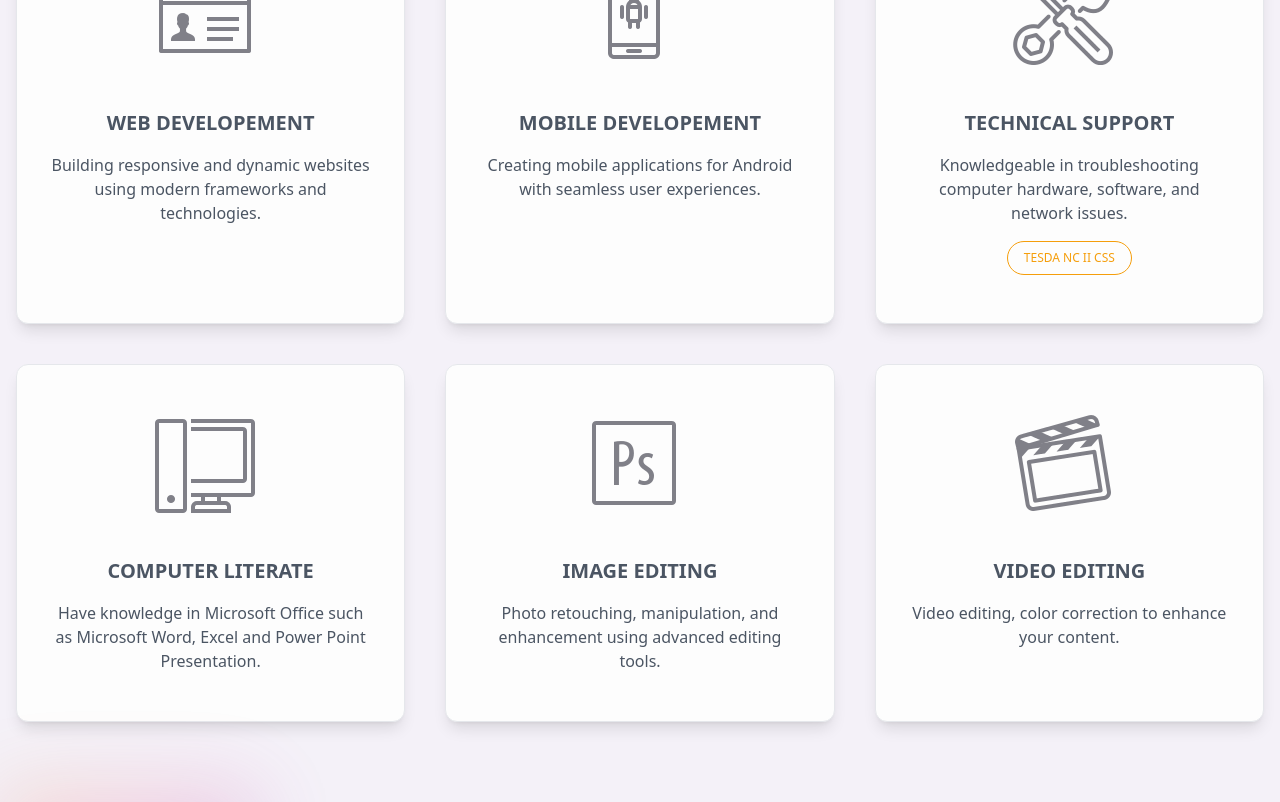
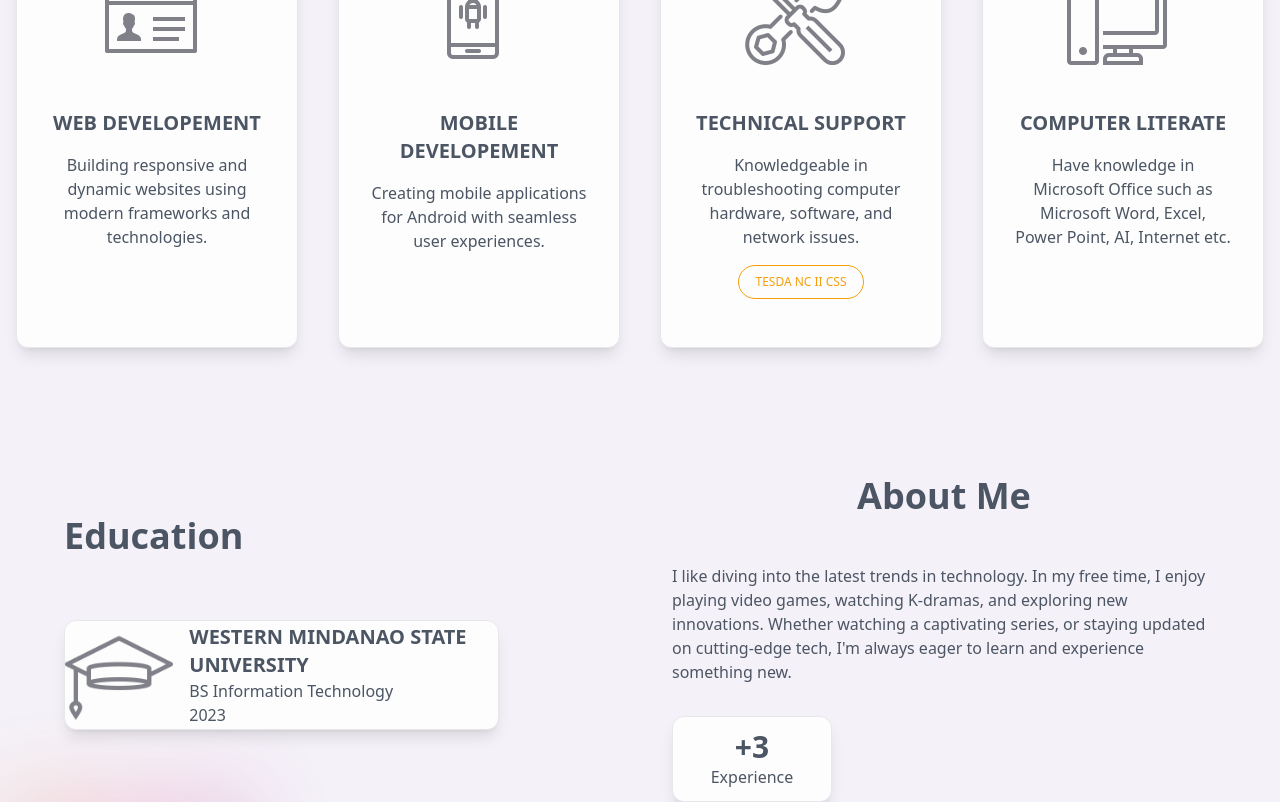
Before and after one commit to LadjamatliAbusood/my-vue-portfolio, a Vue app: page / in a window 1280 px wide. Shown: the part 700-1502 px from the top of the page. Built offline with nearby package versions, Linux system fonts and the light colour scheme.

Commit message:
Update resume link and enhance service section layout

```diff
--- a/src/components/HeroSection.vue
+++ b/src/components/HeroSection.vue
@@ -78,7 +78,7 @@
                   </div>
                 </div>
                 <a
-                  href="https://drive.google.com/file/d/1USdiNA0GQvNJUX1X7qJl6x8jCVWYiNSU/view?usp=drive_link"
+                  href="https://drive.google.com/file/d/17g9K4jQHRWsbMQpgNTXcB2L8-WHfJZFi/view?usp=drive_link"
                   class="pl-2 text-primary"
                   >Resume</a
                 >
--- a/src/components/ServiceSection.vue
+++ b/src/components/ServiceSection.vue
@@ -4,7 +4,7 @@
       <h2 class="text-4xl font-bold mb-4">Services</h2>
     </div>
     <div
-      class="py-8 xl:px px-4 sm:py-16 grid grid-cols-1 gap-6 pt-10 sm:grid-cols-2 md:gap-10 md:pt-12 lg:grid-cols-3"
+      class="py-8 xl:px px-4 sm:py-16 grid grid-cols-1 gap-6 pt-10 sm:grid-cols-2 md:gap-10 md:pt-12 lg:grid-cols-4"
     >
       <div
         v-for="service in services"
@@ -35,6 +35,7 @@
 
           <button
             v-if="service.id === 3"
+            popovertarget="popoover-target"
             class="cursor-pointer text-primary border border-primary px-4 mt-4 py-2 rounded-full relative group w-full sm:w-max"
           >
             <div
@@ -83,20 +84,20 @@ const services = ref([
     icon: new URL("@/assets/computer.png", import.meta.url).href,
     name: "Computer Literate",
     description:
-      "Have knowledge in Microsoft Office such as Microsoft Word, Excel and Power Point Presentation.",
+      "Have knowledge in Microsoft Office such as Microsoft Word, Excel, Power Point, AI, Internet etc.",
   },
-  {
-    id: 5,
-    icon: new URL("@/assets/ps.png", import.meta.url).href,
-    name: "Image Editing",
-    description:
-      "Photo retouching, manipulation, and enhancement using advanced editing tools.",
-  },
-  {
-    id: 6,
-    icon: new URL("@/assets/video.png", import.meta.url).href,
-    name: "Video Editing",
-    description: "Video editing, color correction to enhance your content.",
-  },
+  // {
+  //   id: 5,
+  //   icon: new URL("@/assets/ps.png", import.meta.url).href,
+  //   name: "Image Editing",
+  //   description:
+  //     "Photo retouching, manipulation, and enhancement using advanced editing tools.",
+  // },
+  // {
+  //   id: 6,
+  //   icon: new URL("@/assets/video.png", import.meta.url).href,
+  //   name: "Video Editing",
+  //   description: "Video editing, color correction to enhance your content.",
+  // },
 ]);
 </script>
```
